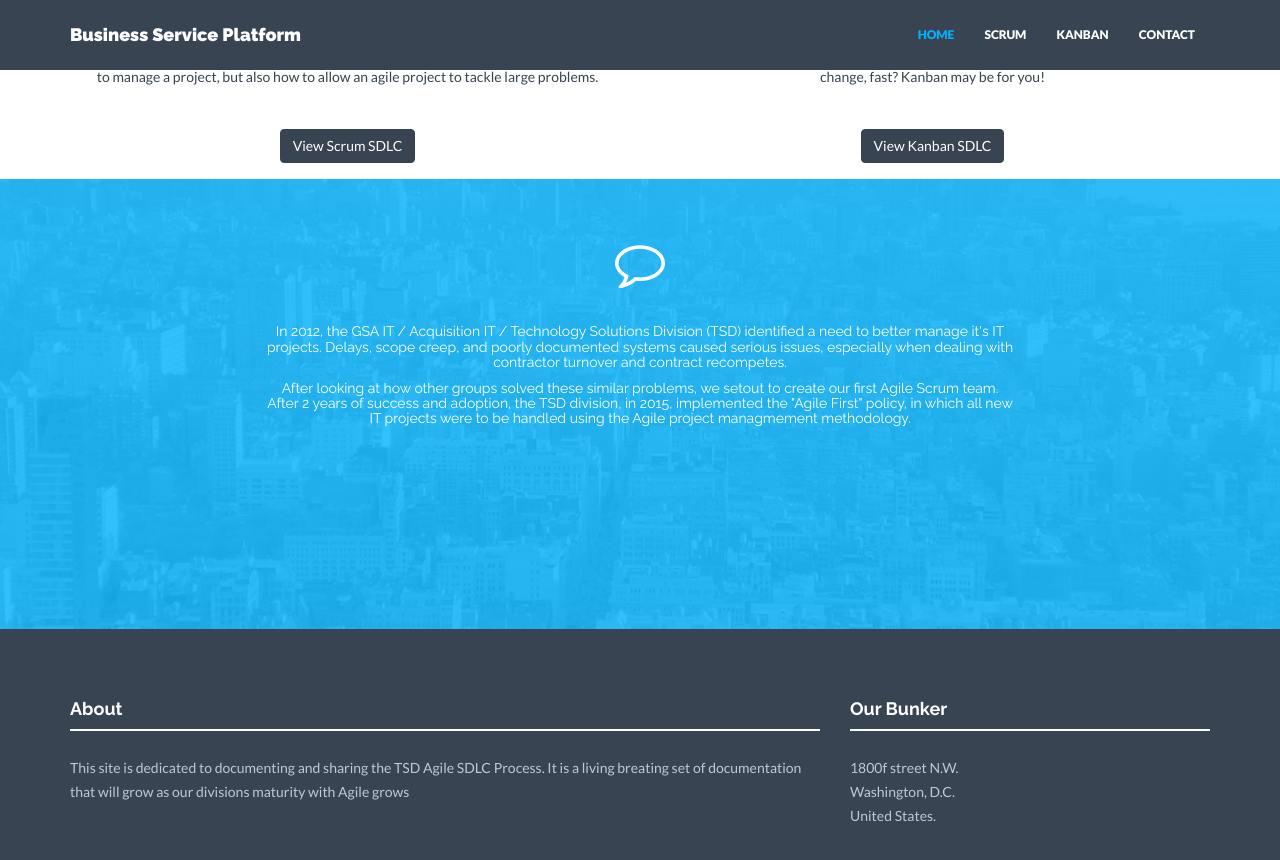
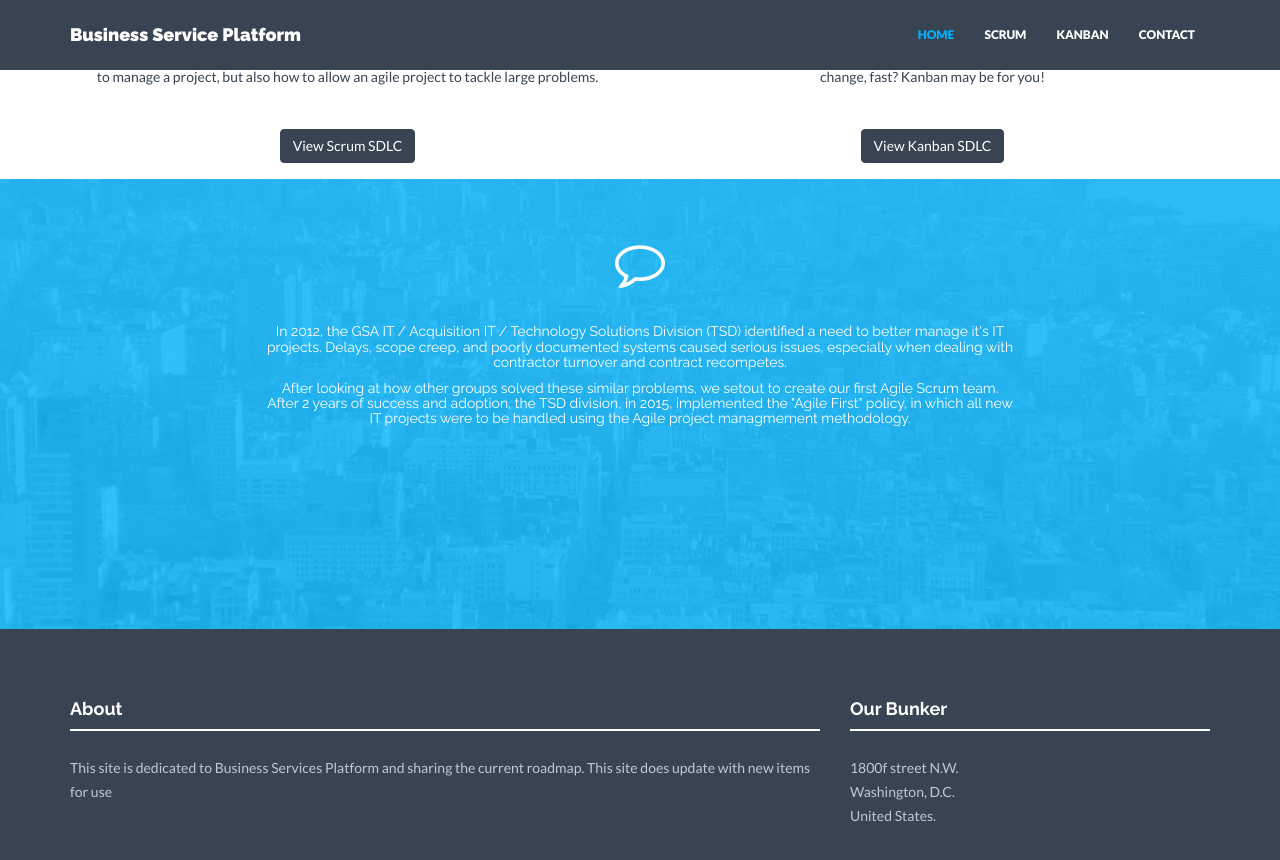
Before and after one commit to RobertDonovanGSA/BusinessServicesPlatform, a Jekyll site: the page built from index.html, in a window 1280 px wide and 900 px high, scrolled down 599 px. Shown: the top 860 px of the window. Built offline with Jekyll 4.4.1, drawn with Linux system fonts in a browser that asks for light colours; nearby versions of some CDN libraries.

Commit message:
Update _config.yml

```diff
--- a/_config.yml
+++ b/_config.yml
@@ -69,7 +69,7 @@ members:
 #    img: client04.png
 
 # Short text about your company. Shown in footer on every page and also separately on Home and Contact page.
-about: "This site is dedicated to documenting and sharing the TSD Agile SDLC Process. It is a living breating set of documentation that will grow as our divisions maturity with Agile grows"
+about: "This site is dedicated to Business Services Platform and sharing the current roadmap.  This site does update with new items for use"
 
 # Testimonial content. Shown on Home and About page.
 testimonial:
```
